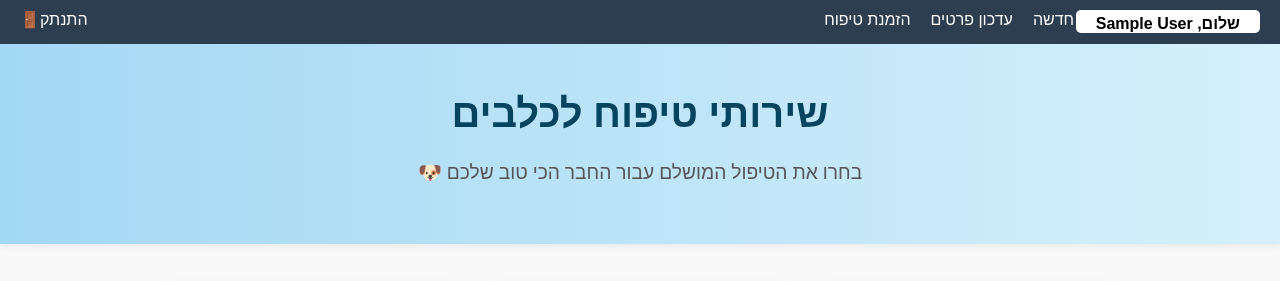
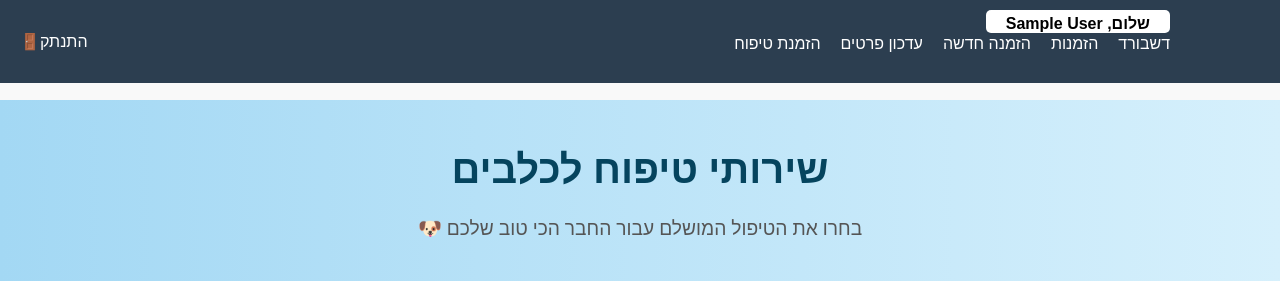
Before and after one commit to ItayRam1995/finalProject, a PHP site: page /grooming/admin/treatments.php in a window 1280 px wide. Shown: the top 281 px of the page. Run offline with PHP 8.4, Linux system fonts and the light colour scheme; the visitor is signed in with stand-in values (Sample User, id 1).

Commit message:
סידור ועיצוב של הכותרת, יש גם תופסת קוד כך שהכותרת לא תדרוס תוכן של דפים אחרים

```diff
--- a/header.php
+++ b/header.php
@@ -27,6 +27,33 @@
 ?>
 
 <style>
+/*  */
+
+  /* דוחף את כל האלמנטים שמתחת להדר */
+  html body > *:not(.header-container) {
+    margin-top: 100px;
+  }
+
+
+.header-container {
+    position: fixed;
+    width: 100%;
+    top: 0;
+    left: 0;
+    background: <?= $user_type == 1 ? '#c0392b' : '#2c3e50' ?>;
+    color: white;
+    padding: 15px 20px;
+    font-family: Arial, sans-serif;
+    font-size: 16px;
+    display: flex;
+    justify-content: space-between;
+    align-items: center;
+    z-index: 1000;
+
+  }
+/*  */
+
+
   .header-name {
     position: absolute;
     top: 10px;
@@ -54,6 +81,8 @@
     justify-content: space-between;
     align-items: center;
     flex-wrap: wrap;
+    padding-right: 130px;
+    padding-top: 20px;
   }
 
   .header-links {
@@ -93,7 +122,10 @@
   }
 </style>
 
-<div class="header-name" style="background:white; color:black; border-radius:5px; font-weight:bold; position:absolute; top:10px; right:20px;">
+<!--  -->
+<div class="header-container">
+<!--  -->
+<div class="header-name" style="background:white; color:black; border-radius:5px; font-weight:bold; position:absolute; top:10px; right:150px;">
   שלום, <?= $first_name ?>
 </div>
 
@@ -103,6 +135,10 @@
       <a href="<?= $href ?>"><?= $label ?></a>
     <?php endforeach; ?>
   </div>
+
+  <!--  -->
+  </div>
+  <!--  -->
   <div>
     <a href="../logout.php" style="color:white; text-decoration:none;"> התנתק🚪</a>
   </div>
```
